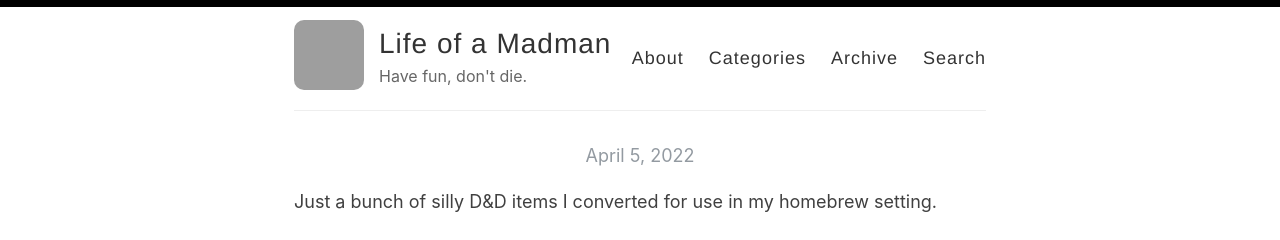
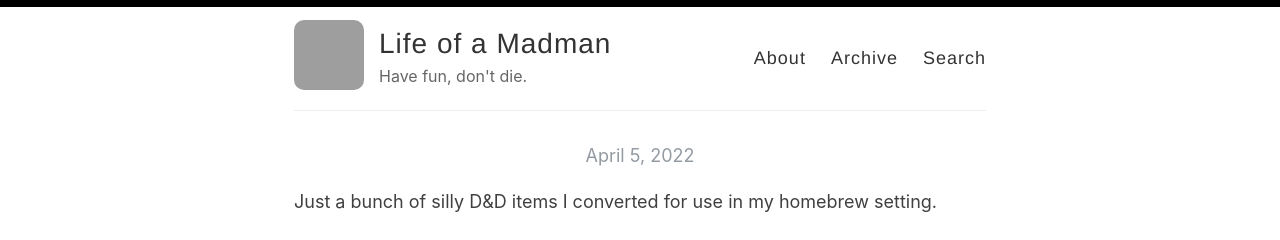
Before and after one commit to jpcranford/jpcranford.github.io, a Jekyll site: the page built from index.html, in a window 1280 px wide. Shown: the top 240 px of the page. Built offline with Jekyll 4.4.1, drawn with Linux system fonts in a browser that asks for light colours; the list of posts is cut into pages by our own code; grey boxes are pictures that could not be loaded.

Commit message:
Remove categories from top bar

```diff
--- a/_layouts/default.html
+++ b/_layouts/default.html
@@ -31,7 +31,7 @@
               <!-- <a href="{{ site.baseurl }}/">Home</a> -->
               <!-- <a href="{{ site.baseurl }}/getting-started">Getting Started</a> -->
               <a href="{{ site.baseurl }}/about">About</a>
-              <a href="{{ site.baseurl }}/categories">Categories</a>
+              <!-- <a href="{{ site.baseurl }}/categories">Categories</a> -->
               <a href="{{ site.baseurl }}/archive">Archive</a>
               <a href="{{ site.baseurl }}/search">Search</a>
             </nav>
```
